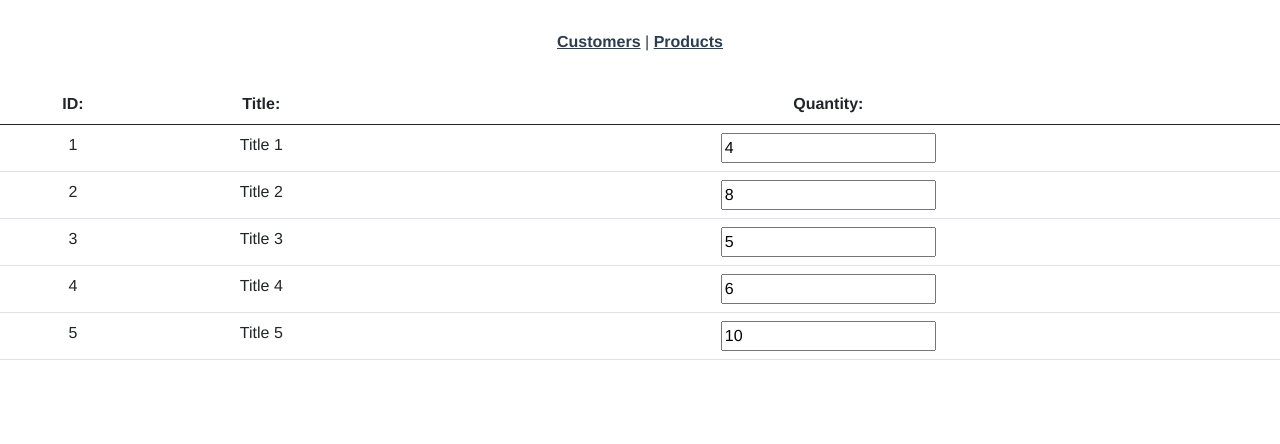
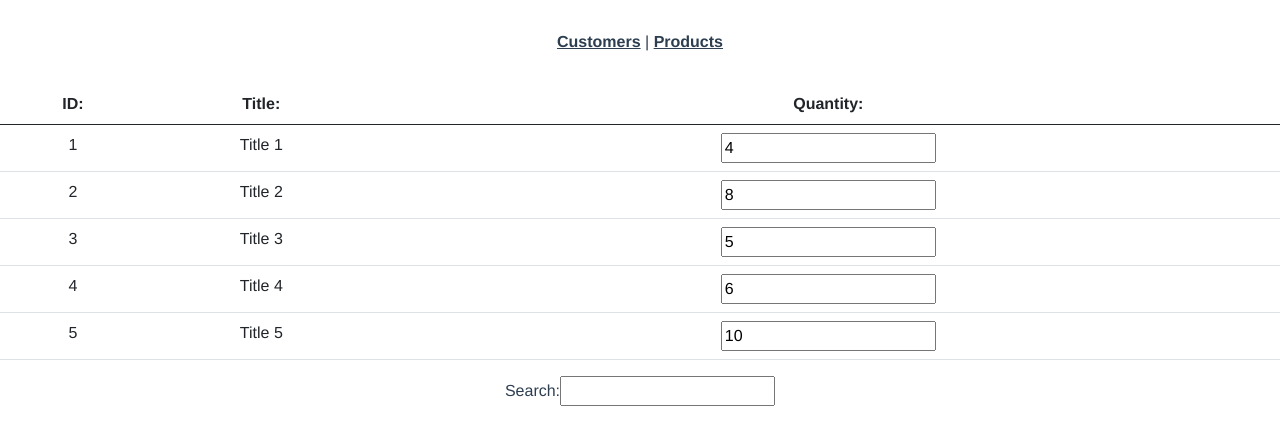
Before and after one commit to kershme-tukelio/VueJS-store-app, a Vue app: page /#/Products in a window 1280 px wide. Shown: the top 444 px of the page. Built offline with nearby package versions, Linux system fonts and the light colour scheme.

Commit message:
Objective 6 complete

```diff
--- a/src/views/Products.vue
+++ b/src/views/Products.vue
@@ -9,7 +9,7 @@
 				</tr>
 			</thead>
 			<tbody>
-				<tr v-for="product in products" :key="product.id" >
+				<tr v-for="product in getProducts" :key="product.id" >
 					<td>{{product.id}}</td>
 					<td>{{product.title}}</td>
 					<td>
@@ -18,13 +18,27 @@
 				</tr>
 			</tbody>
 		</table>
+		<label for="search"> Search:  </label>
+		<input type="text" v-model="searchValue">
 	</div>
 </template>
 
 <script>
 export default {
+	watch: {
+		searchValue: function(newValue) {
+			this.filteredProducts = this.products.filter(({title}) => title.toLowerCase().includes(newValue.toLowerCase()));
+		}
+	},
+	computed: {
+		getProducts() {
+			return this.searchValue ? this.filteredProducts : this.products;
+		}
+	},
 	data() {
 		return {
+			searchValue: "",
+			filteredProducts: [],
 			products: [
 				{
 					id: 1,
```
